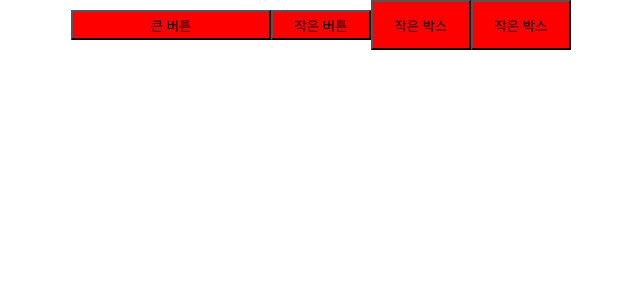
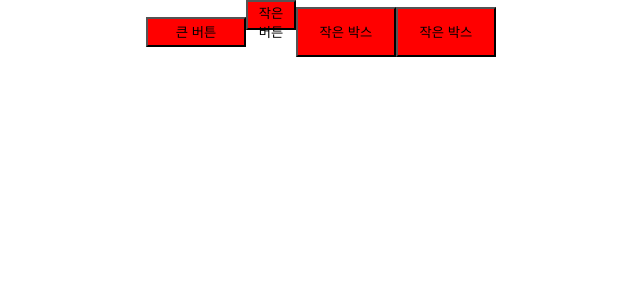
Before and after one commit to kopro-ov/RealReactProgrammingBook, a React (Create React App) app in the folder 01/06.css-test/css-test/: page / in a window 1280 px wide. Shown: the top 300 px of the page, without its empty margins (319-959 px from the left). Built offline with nearby package versions, Linux system fonts and the light colour scheme.

Commit message:
css module로 작성된 css

```diff
--- a/01/06.css-test/css-test/src/App.js
+++ b/01/06.css-test/css-test/src/App.js
@@ -1,6 +1,6 @@
 import logo from './logo.svg';
 import './App.css';
-import Button from './Button1';
+import Button from './Button2';
 import Box from './Box1';
 
 function App() {
--- /dev/null
+++ b/01/06.css-test/css-test/src/Button2.js
@@ -0,0 +1,13 @@
+import React from 'react';
+import style from './Button2.module.css';
+
+function Button({size}) {
+    if(size == 'big') {
+        return <button className={`${style.button} ${style.big}`}>큰 버튼</button>;
+    } else {
+        return <button className={`${style.button} ${style.small}`}>작은 버튼</button>;
+    }
+}
+
+export default Button;
+console.log(style);
--- /dev/null
+++ b/01/06.css-test/css-test/src/Button2.module.css
@@ -0,0 +1,10 @@
+.big {
+    width: 100px;
+}
+.small {
+    width: 50px;
+}
+.button {
+    height: 30px;
+    background-color: red;
+}
```
